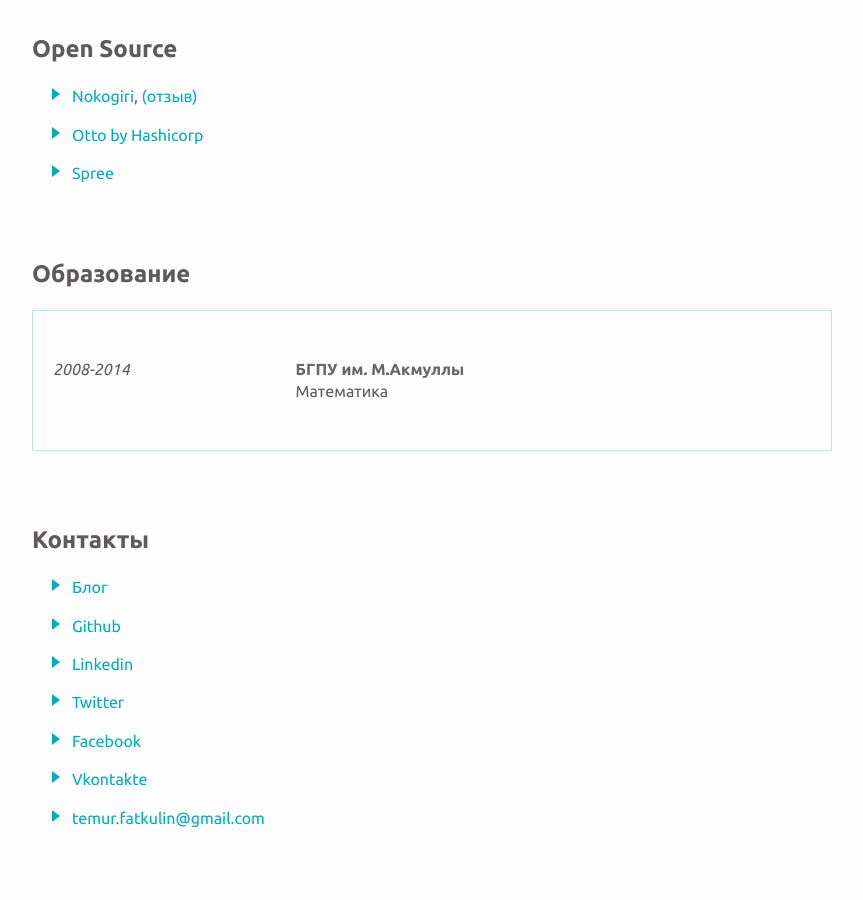
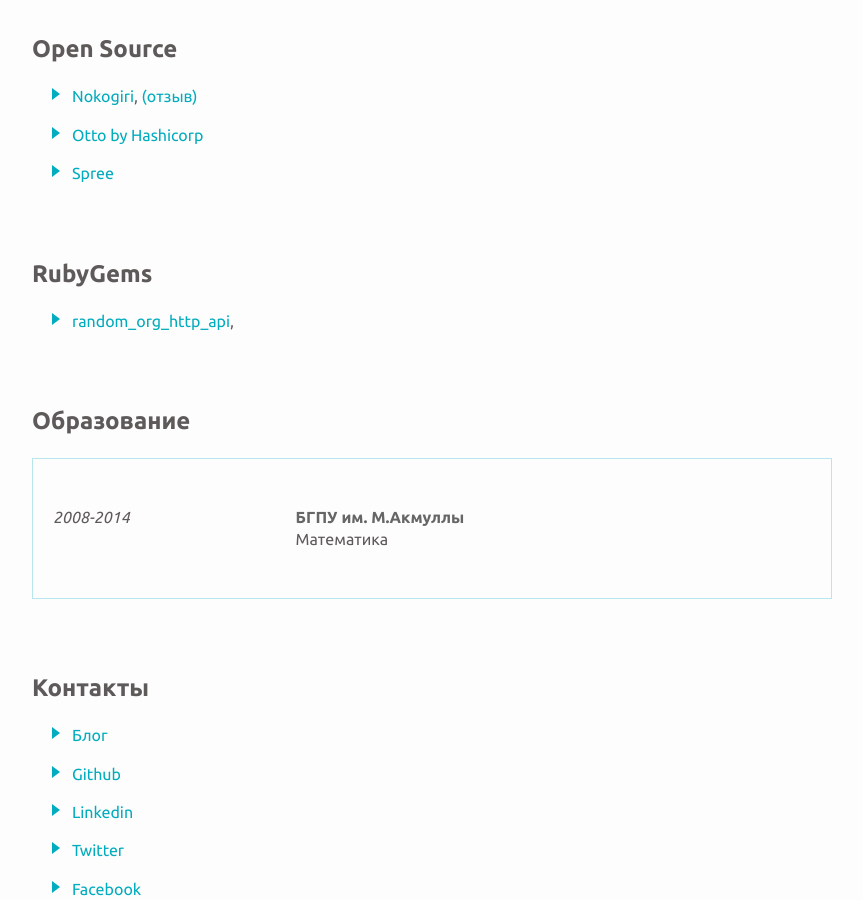
Before and after one commit to istickz/istickz.github.io, a Jekyll site: the page built from cv.md, in a window 1280 px wide and 900 px high, scrolled down 1970 px. Shown: the whole window, without its empty margins (208-1071 px from the left). Built offline with Jekyll 4.4.1, drawn with Linux system fonts in a browser that asks for light colours; before the commit the page ends 2841 px from its top, so only the background shows below that.

Commit message:
Update cv.md

```diff
--- a/cv.md
+++ b/cv.md
@@ -82,6 +82,11 @@ permalink: /cv
  - [Otto by Hashicorp](https://github.com/hashicorp/otto)
  - [Spree](https://github.com/spree/spree)
 
+## RubyGems
+
+ - [random_org_http_api](https://rubygems.org/gems/random_org_http_api),
+
+
 ## Образование
 
 *2008-2014*
```
